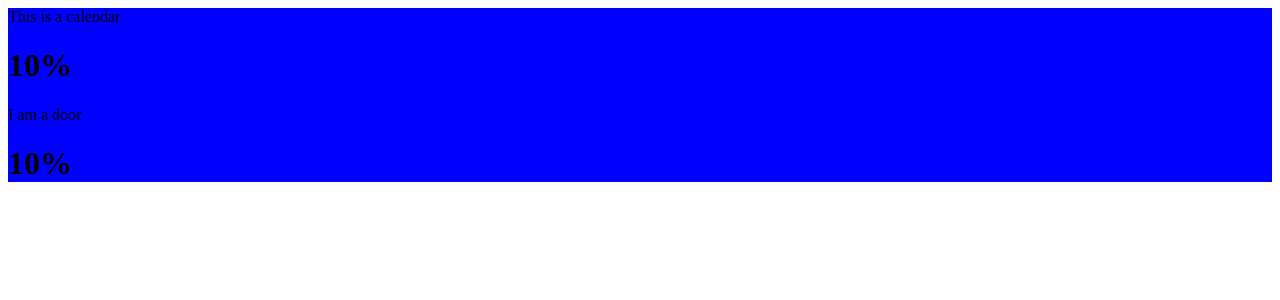
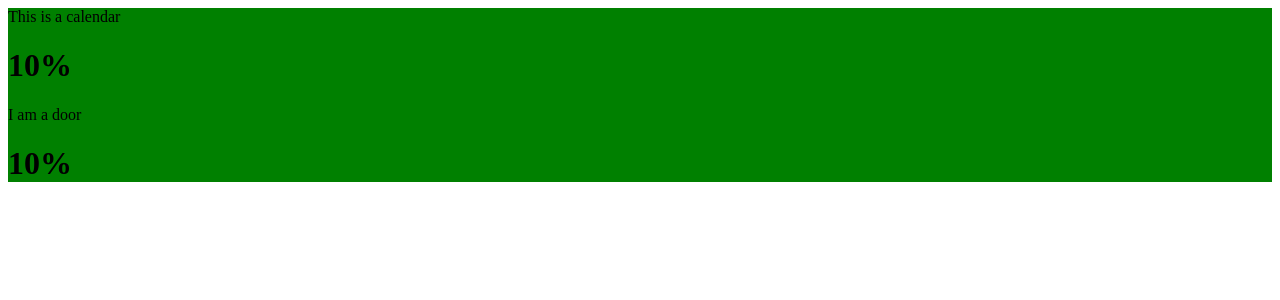
Before and after one commit to nattydodd/react-advent-calendar, a React app: page / in a window 1280 px wide. Shown: the top 300 px of the page. Built offline with nearby package versions, Linux system fonts and the light colour scheme.

Commit message:
removed unneeded dev dependencies for sass

```diff
--- a/package.json
+++ b/package.json
@@ -33,10 +33,7 @@
   },
   "devDependencies": {
     "babel-preset-env": "^1.6.1",
-    "css-loader": "^0.28.7",
     "node-sass": "^4.7.1",
-    "nodemon": "^1.12.1",
-    "sass-loader": "^6.0.6",
-    "style-loader": "^0.19.0"
+    "nodemon": "^1.12.1"
   }
 }
--- a/public/css/style.css
+++ b/public/css/style.css
@@ -1,2 +1,2 @@
 #mount {
-  background: blue; }
+  background: green; }
--- a/public/scss/style.scss
+++ b/public/scss/style.scss
@@ -1,3 +1,3 @@
 #mount {
-  background: blue;
+  background: green;
 }
```
Also changed, not shown: 1 other file (tests, documents, lock files or other folders).
